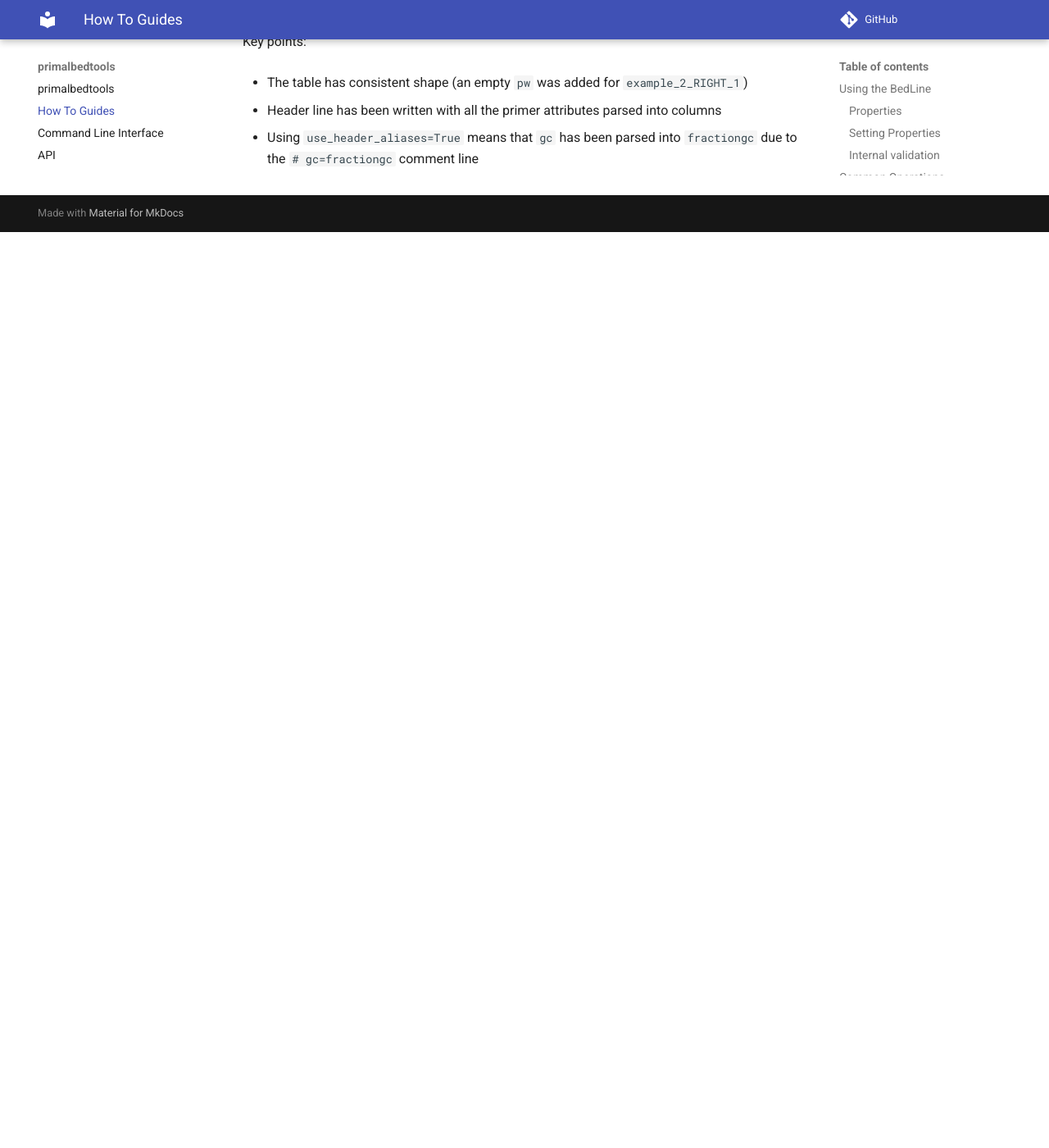
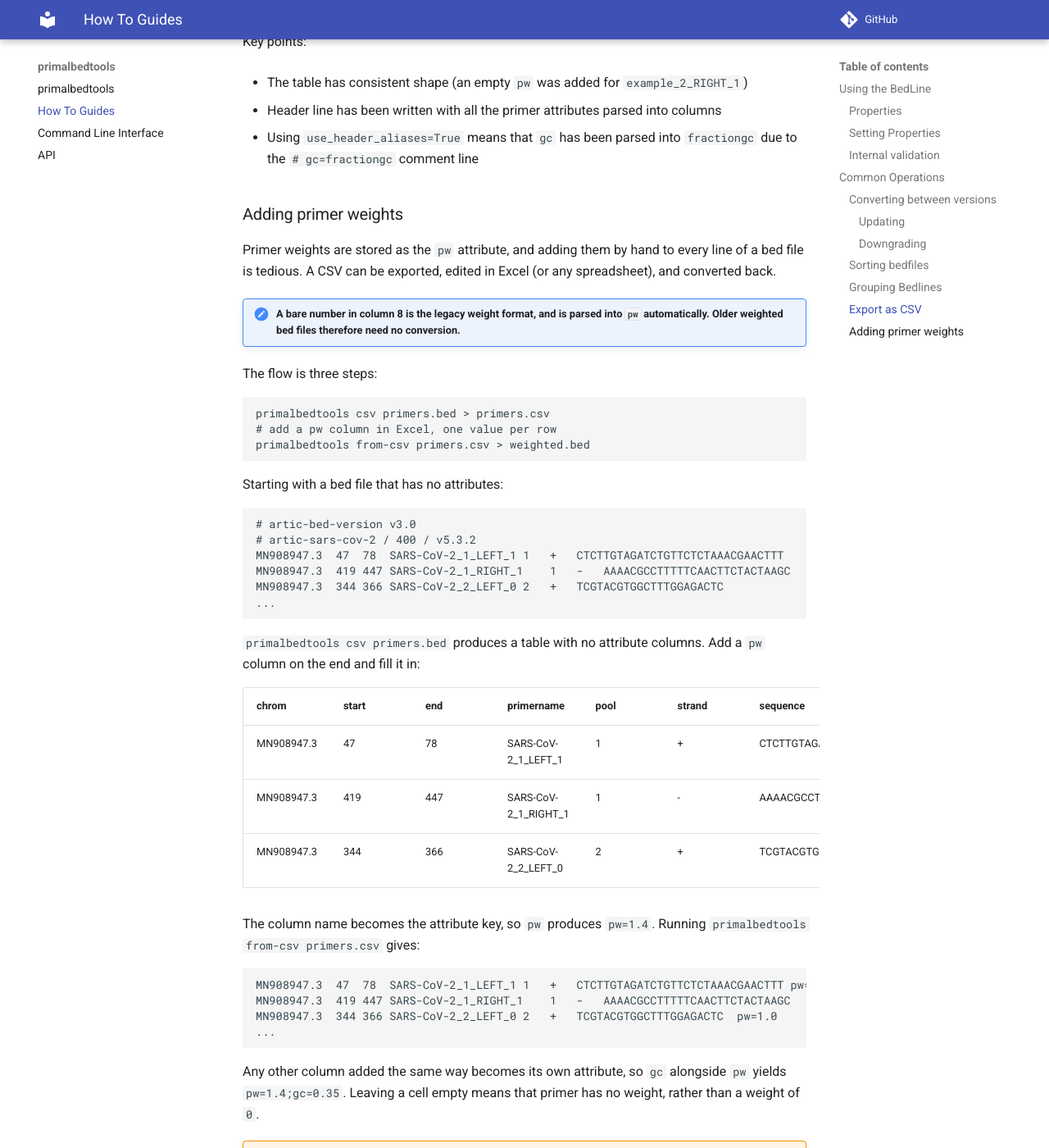
Before and after one commit to ChrisgKent/primalbedtools, an MkDocs documentation site: the page built from docs/how-to-guides.md, in a window 1280 px wide and 1400 px high, scrolled down 5606 px. Shown: the whole window at 82% size. Built offline with MkDocs 1.6.1 and Material for MkDocs 9.7.7, drawn with Linux system fonts in a browser that asks for light colours; comment, search, counter and statistics services are not loaded; before the commit the page ends 5889 px from its top, so only the background shows below that; some of the changed text lies outside the part shown.

Commit message:
Add primer weights how-to

````diff
--- a/docs/how-to-guides.md
+++ b/docs/how-to-guides.md
@@ -255,3 +255,66 @@ Key points:
 - Header line has been written with all the primer attributes parsed into columns
 
 - Using `use_header_aliases=True` means that `gc` has been parsed into `fractiongc` due to the `# gc=fractiongc` comment line
+
+### Adding primer weights
+
+Primer weights are stored as the `pw` attribute, and adding them by hand to every line of a bed file is tedious. A CSV can be exported, edited in Excel (or any spreadsheet), and converted back.
+
+!!! note "A bare number in column 8 is the legacy weight format, and is parsed into `pw` automatically. Older weighted bed files therefore need no conversion."
+
+The flow is three steps:
+
+```bash
+primalbedtools csv primers.bed > primers.csv
+# add a pw column in Excel, one value per row
+primalbedtools from-csv primers.csv > weighted.bed
+```
+
+Starting with a bed file that has no attributes:
+
+```
+# artic-bed-version v3.0
+# artic-sars-cov-2 / 400 / v5.3.2
+MN908947.3	47	78	SARS-CoV-2_1_LEFT_1	1	+	CTCTTGTAGATCTGTTCTCTAAACGAACTTT
+MN908947.3	419	447	SARS-CoV-2_1_RIGHT_1	1	-	AAAACGCCTTTTTCAACTTCTACTAAGC
+MN908947.3	344	366	SARS-CoV-2_2_LEFT_0	2	+	TCGTACGTGGCTTTGGAGACTC
+...
+```
+
+`primalbedtools csv primers.bed` produces a table with no attribute columns. Add a `pw` column on the end and fill it in:
+
+| chrom | start | end | primername | pool | strand | sequence | amplicon_prefix | amplicon_number | primer_class_str | primer_suffix | pw |
+|-------|-------|-----|------------|------|--------|----------|-----------------|-----------------|------------------|---------------|----|
+| MN908947.3 | 47 | 78 | SARS-CoV-2_1_LEFT_1 | 1 | + | CTCTTGTAGATCTGTTCTCTAAACGAACTTT | SARS-CoV-2 | 1 | LEFT | 1 | 1.4 |
+| MN908947.3 | 419 | 447 | SARS-CoV-2_1_RIGHT_1 | 1 | - | AAAACGCCTTTTTCAACTTCTACTAAGC | SARS-CoV-2 | 1 | RIGHT | 1 | 1.4 |
+| MN908947.3 | 344 | 366 | SARS-CoV-2_2_LEFT_0 | 2 | + | TCGTACGTGGCTTTGGAGACTC | SARS-CoV-2 | 2 | LEFT | 0 | 1.0 |
+
+The column name becomes the attribute key, so `pw` produces `pw=1.4`. Running `primalbedtools from-csv primers.csv` gives:
+
+```
+MN908947.3	47	78	SARS-CoV-2_1_LEFT_1	1	+	CTCTTGTAGATCTGTTCTCTAAACGAACTTT	pw=1.4
+MN908947.3	419	447	SARS-CoV-2_1_RIGHT_1	1	-	AAAACGCCTTTTTCAACTTCTACTAAGC	pw=1.4
+MN908947.3	344	366	SARS-CoV-2_2_LEFT_0	2	+	TCGTACGTGGCTTTGGAGACTC	pw=1.0
+...
+```
+
+Any other column added the same way becomes its own attribute, so `gc` alongside `pw` yields `pw=1.4;gc=0.35`. Leaving a cell empty means that primer has no weight, rather than a weight of `0`.
+
+!!! warning "The `#` header lines are not carried in the CSV, so `# artic-bed-version v3.0` is lost on the way back. Re-add any headers you need to keep."
+
+!!! note "Do not use `--use-header-aliases` when you intend to convert back. Column names are read literally, so `gc` aliased to `fractiongc` would return as an attribute named `fractiongc`."
+
+The same round trip is available from python:
+
+```python
+from primalbedtools.scheme import Scheme
+
+# export
+scheme = Scheme.from_file("primers.bed")
+open("primers.csv", "w").write(scheme.to_delim_str())
+
+# ...edit primers.csv, then read it back
+weighted = Scheme.from_delim_file("primers.csv")
+print(weighted.bedlines[0].attributes)
+{'pw': 1.4}
+```
````
